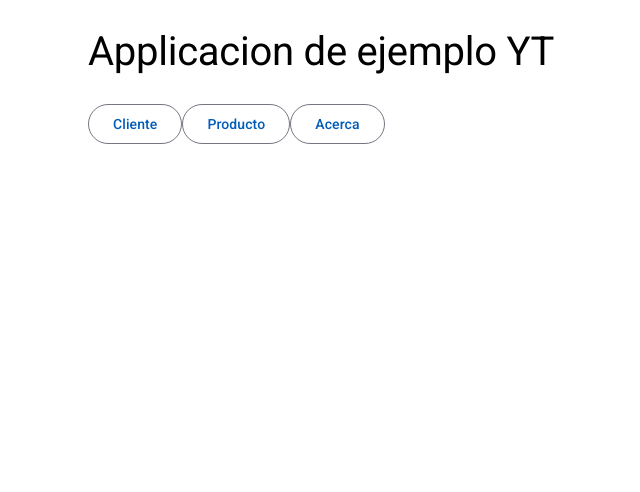
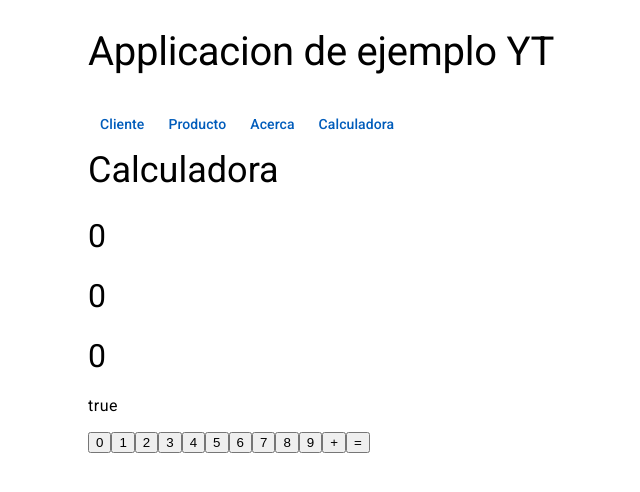
Before and after one commit to mberthely/youtube-code, an Angular app in the folder yt-angular/: page /calculadora in a window 1280 px wide. Before the commit this address led to /. Shown: the top 492 px of the page, without its empty margins (102-742 px from the left). Built offline with nearby package versions, Linux system fonts and the light colour scheme.

Commit message:
calculadora parte 1

```diff
--- a/yt-angular/src/app/app.routes.ts
+++ b/yt-angular/src/app/app.routes.ts
@@ -2,9 +2,11 @@ import { Routes } from '@angular/router';
 import { ClienteComponent } from './features/cliente/cliente.component';
 import { ProductoComponent } from './features/producto/producto.component';
 import { AcercaComponent } from './features/acerca/acerca.component';
+import { CalculadoraComponent } from './features/calculadora/calculadora.component';
 
 export const routes: Routes = [
     { path: 'cliente', component: ClienteComponent },
     { path: 'producto', component: ProductoComponent },
     { path: 'acerca', component: AcercaComponent },
+    { path: 'calculadora', component: CalculadoraComponent },
 ];
--- /dev/null
+++ b/yt-angular/src/app/features/calculadora/calculadora.component.html
@@ -0,0 +1,18 @@
+<h2>Calculadora</h2>
+<h3>{{ resultado }}</h3>
+<h3>{{ valorNumericoPrimario }}</h3>
+<h3>{{ valorNumericoSecundario }}</h3>
+<p>{{valorPrimarioActivo}}</p>
+<p>{{operador}}</p>
+<button (click)="presionarNumero(0)">0</button>
+<button (click)="presionarNumero(1)">1</button>
+<button (click)="presionarNumero(2)">2</button>
+<button (click)="presionarNumero(3)">3</button>
+<button (click)="presionarNumero(4)">4</button>
+<button (click)="presionarNumero(5)">5</button>
+<button (click)="presionarNumero(6)">6</button>
+<button (click)="presionarNumero(7)">7</button>
+<button (click)="presionarNumero(8)">8</button>
+<button (click)="presionarNumero(9)">9</button>
+<button (click)="presionarOperador('+')">+</button>
+<button (click)="mostrarResultado()">=</button>
--- /dev/null
+++ b/yt-angular/src/app/features/calculadora/calculadora.component.ts
@@ -0,0 +1,50 @@
+import { Component, OnInit } from '@angular/core';
+
+@Component({
+  selector: 'app-calculadora',
+  standalone: true,
+  imports: [],
+  templateUrl: './calculadora.component.html',
+  styleUrl: './calculadora.component.scss'
+})
+export class CalculadoraComponent implements OnInit {
+
+  public operador = "";
+  public resultado = 0;
+  public valorNumericoPrimario = 0;
+  public valorNumericoSecundario = 0;
+  public valorPrimarioActivo = true;
+
+  constructor() { }
+
+  ngOnInit(): void {
+  }
+
+  presionarNumero(numero: number): void {
+    if (this.valorPrimarioActivo) {
+      if (this.valorNumericoPrimario) {
+        this.valorNumericoPrimario = +(this.valorNumericoPrimario.toString() + numero.toString())
+      } else {
+        this.valorNumericoPrimario = numero;
+      }
+    } else {
+      if (this.valorNumericoSecundario) {
+        this.valorNumericoSecundario = +(this.valorNumericoSecundario.toString() + numero.toString())
+      } else {
+        this.valorNumericoSecundario = numero;
+      }
+    }
+  }
+
+  presionarOperador(operador: string): void {
+    this.valorPrimarioActivo = false;
+    this.operador = operador;
+  }
+
+  mostrarResultado() {
+    if (this.operador === '+') {
+      this.resultado = this.valorNumericoPrimario + this.valorNumericoSecundario;
+    }
+
+  }
+}
--- a/yt-angular/src/app/features/menu/menu.component.html
+++ b/yt-angular/src/app/features/menu/menu.component.html
@@ -1,3 +1,4 @@
-<button mat-stroked-button [routerLink]="[ '/cliente']">Cliente</button>
-<button mat-stroked-button [routerLink]="[ '/producto']">Producto</button>
-<button mat-stroked-button [routerLink]="[ '/acerca']">Acerca</button>
+<button mat-button [routerLink]="[ '/cliente']">Cliente</button>
+<button mat-button [routerLink]="[ '/producto']">Producto</button>
+<button mat-button [routerLink]="[ '/acerca']">Acerca</button>
+<button mat-button [routerLink]="[ '/calculadora']">Calculadora</button>
```
Also changed, not shown: yt-angular/src/app/features/calculadora/calculadora.component.scss (added), 1 other file (tests, documents, lock files or other folders).
